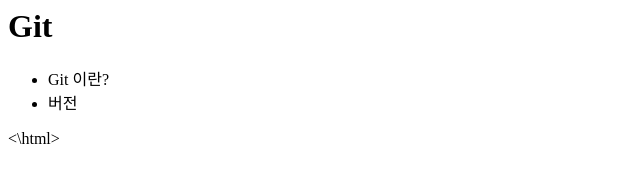
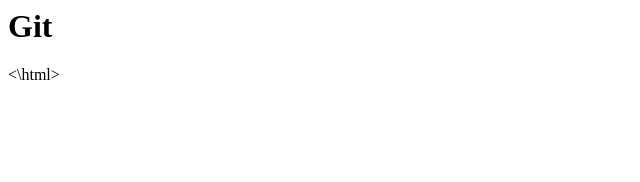
Before and after one commit to ykim7022/opentutorials_git_egoing, a plain HTML site: page index.html in a window 1280 px wide. Shown: the whole page, without its empty margins (0-640 px from the left). Drawn offline with Linux system fonts and the light colour scheme.

Commit message:
Revert "Li 추가"
This reverts commit 6ee615ad84e2f857f21d1e827369d92e67e13ce3.

```diff
--- a/index.html
+++ b/index.html
@@ -4,8 +4,6 @@
 			<h1>Git</h1>
 		</header>
 		<ul>
-			<li>Git 이란?</li>
-			<li>버전</li>
 		</ul>
 	</body>
 <\html>
```
